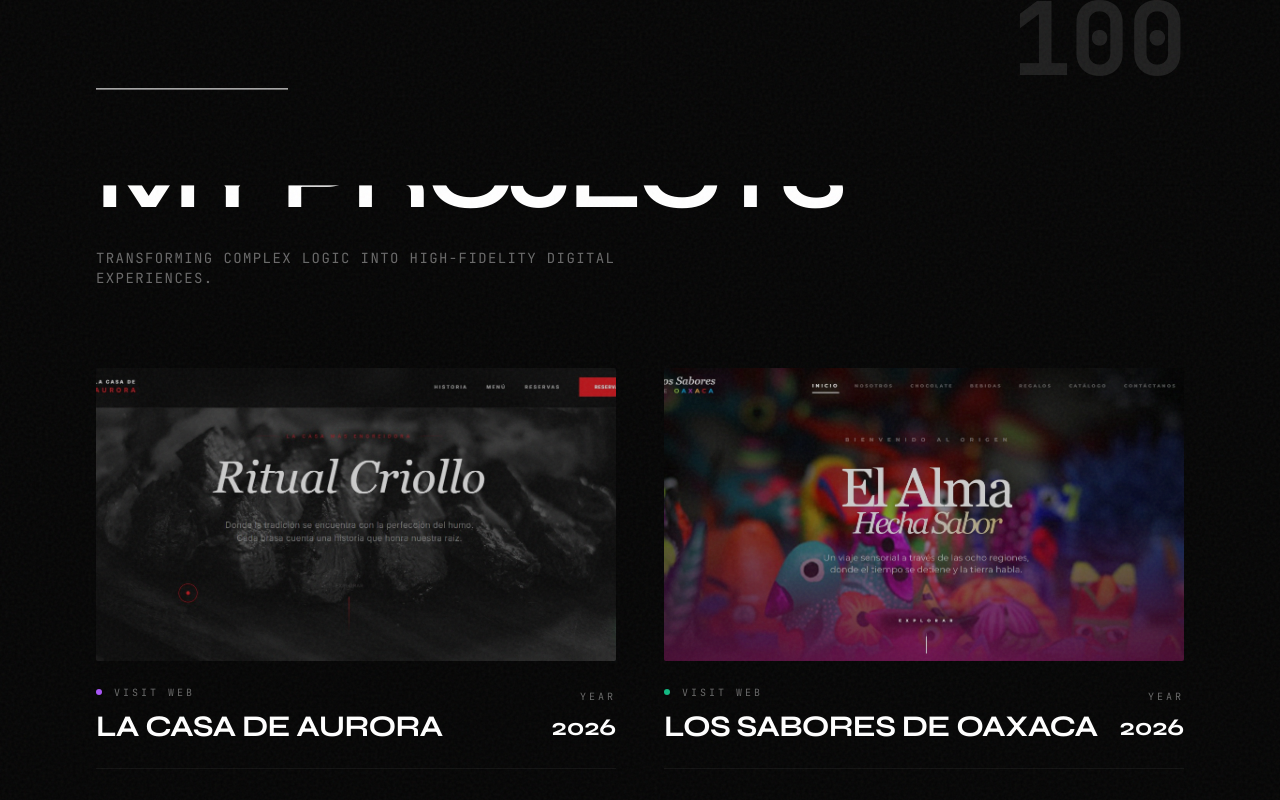
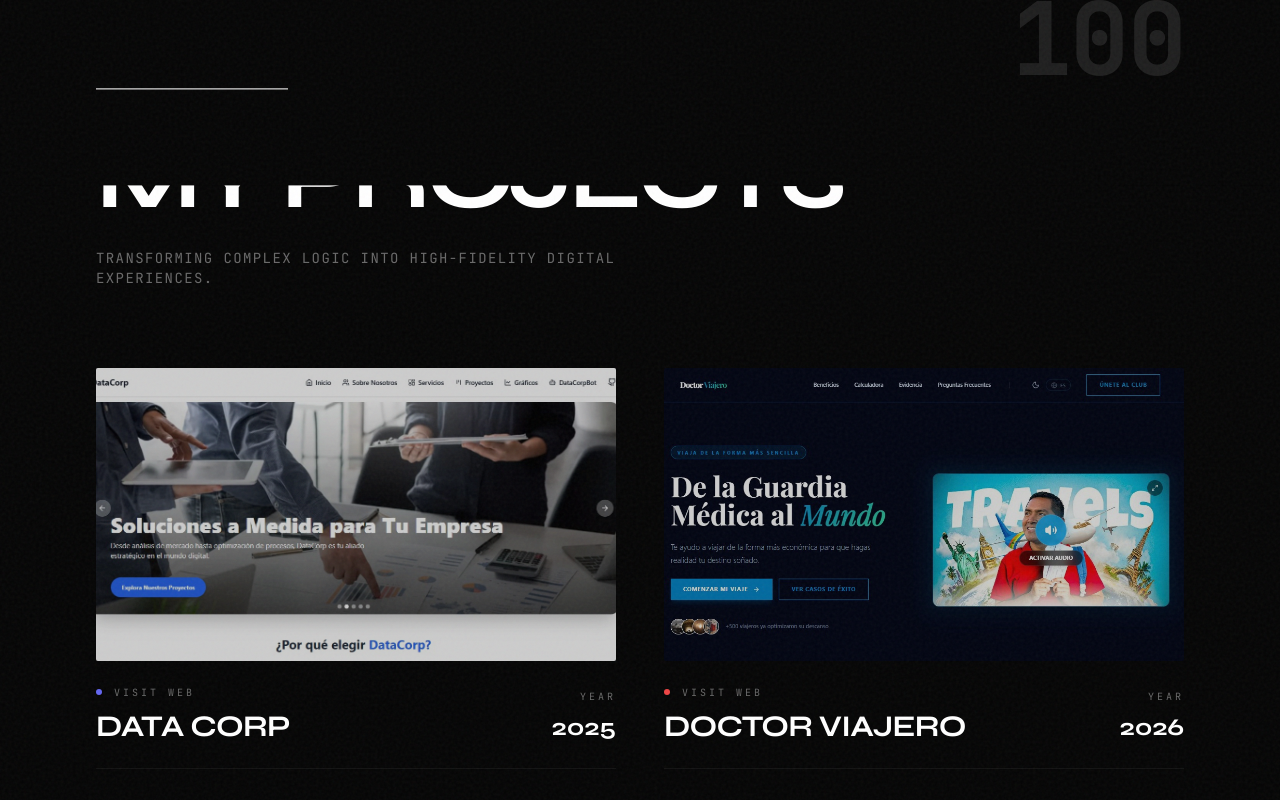
Before and after one commit to TracyMooor/PortafolioWebTracy, a React (Vite) app: page /projects in a window 1280 px wide. Built offline with nearby package versions, Linux system fonts and the light colour scheme.

Commit message:
feat: add project data configuration and associated images for portfolio showcase

```diff
--- a/components/projectsData.ts
+++ b/components/projectsData.ts
@@ -1,5 +1,23 @@
 
 export const projects = [
+    {
+        title: 'Data Corp',
+        category: 'Visit Web',
+        year: '2025',
+        img: '/datacorp.jpeg',
+        link: 'https://data-corp.vercel.app/',
+        accentColor: '#6366F1', // Indigo
+        glowColor: 'rgba(99, 102, 241, 0.6)',
+    },
+    {
+        title: 'Doctor Viajero',
+        category: 'Visit Web',
+        year: '2026',
+        img: '/doctorviajero.jpeg',
+        link: 'https://www.doctorviajero.com/',
+        accentColor: '#EF4444', // Red
+        glowColor: 'rgba(239, 68, 68, 0.6)',
+    },
     {
         title: 'La Casa de Aurora',
         category: 'Visit Web',
```
Also changed, not shown: public/datacorp.jpeg (added), public/doctorviajero.jpeg (added).
